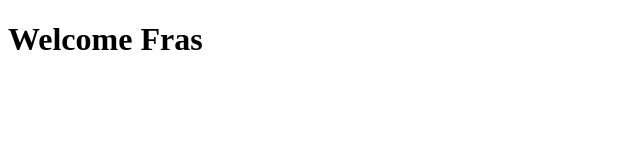
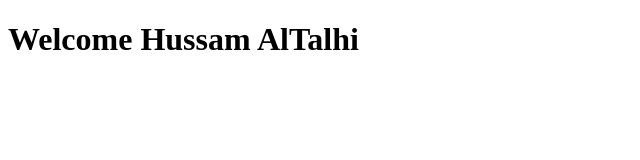
Before and after one commit to HussamAltalhi/first, a plain HTML site: page index.html in a window 1280 px wide. Shown: the whole page, without its empty margins (0-640 px from the left). Drawn offline with Linux system fonts and the light colour scheme.

Commit message:
Add the full name of Hussam

```diff
--- a/index.html
+++ b/index.html
@@ -5,6 +5,6 @@
         <title>Welcome Hussam</title>
     </head>
     <body>
-        <h1>Welcome Fras</h1>
+        <h1>Welcome Hussam AlTalhi</h1>
     </body>
 </html>
```
